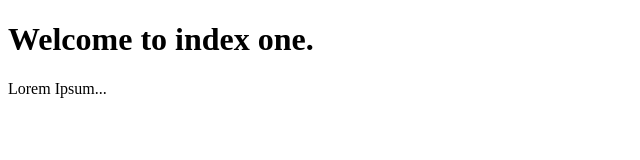
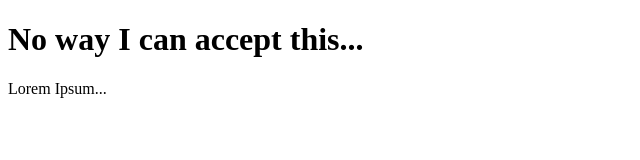
Before and after one commit to yginwalla/GitHubDemo, a plain HTML site: page index.html in a window 1280 px wide. Shown: the whole page, without its empty margins (0-640 px from the left). Drawn offline with Linux system fonts and the light colour scheme.

Commit message:
201912210209

```diff
--- a/index.html
+++ b/index.html
@@ -7,7 +7,7 @@
      <title>GitHubDemo1</title>
 </head>
 <body>
-     <h1>Welcome to index one.</h1>
+     <h1>No way I can accept this...</h1>
      <div class="container">
           <p>Lorem Ipsum...</p>
      </div>
```
